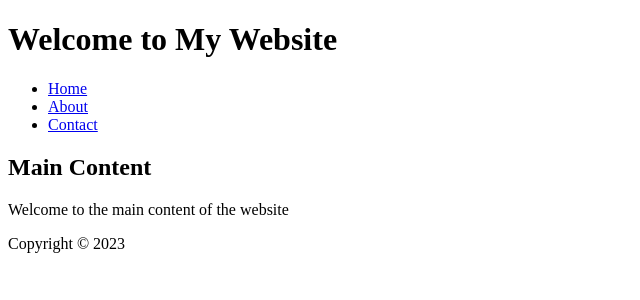
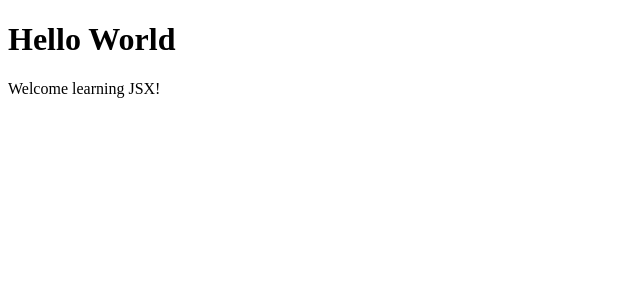
Before and after one commit to pratappadhy2005/react-starter, a React (Vite) app in the folder 11-End-To-End/react-demos/: page / in a window 1280 px wide. Shown: the top 300 px of the page, without its empty margins (0-640 px from the left). Built offline with nearby package versions, Linux system fonts and the light colour scheme.

Commit message:
-Next assignment to create a functional component

```diff
--- a/11-End-To-End/react-demos/src/App.jsx
+++ b/11-End-To-End/react-demos/src/App.jsx
@@ -1,14 +1,11 @@
 import Header from "./components/Header"
 import MainContent from "./components/MainContent"
 import Footer from "./components/Footer"
+import WelcomeMessage from "./components/WelcomeMessage"
 
 const App = () => {
   return (
-    <div>
-      <Header />
-      <MainContent />
-      <Footer />
-    </div>
+    <WelcomeMessage />
   )
 }
 
--- /dev/null
+++ b/11-End-To-End/react-demos/src/components/WelcomeMessage.jsx
@@ -0,0 +1,14 @@
+import React from 'react'
+
+const WelcomeMessage = () => {
+    return (
+        <div>
+            <h1>Hello World</h1>
+            <p className="text">
+                Welcome learning JSX!
+            </p>
+        </div>
+    )
+}
+
+export default WelcomeMessage
```
